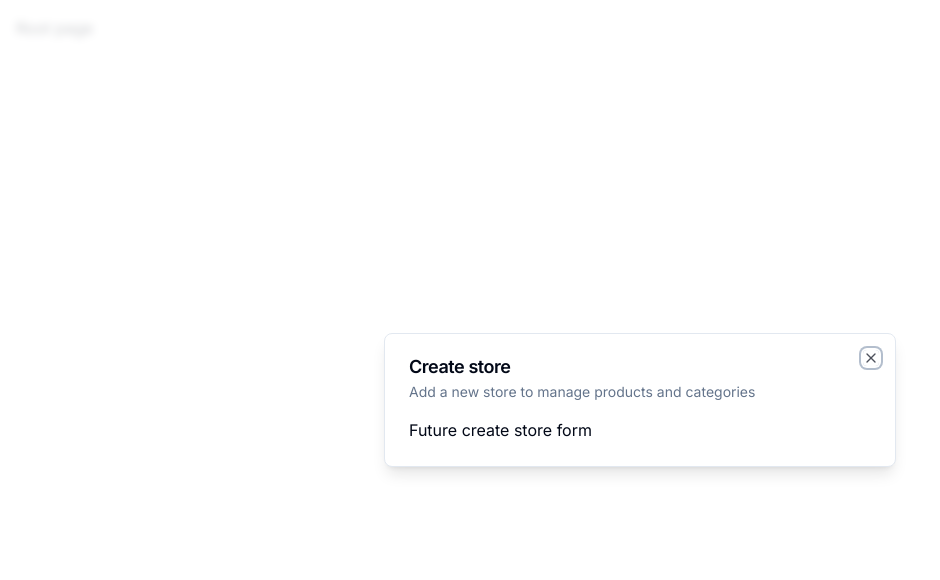
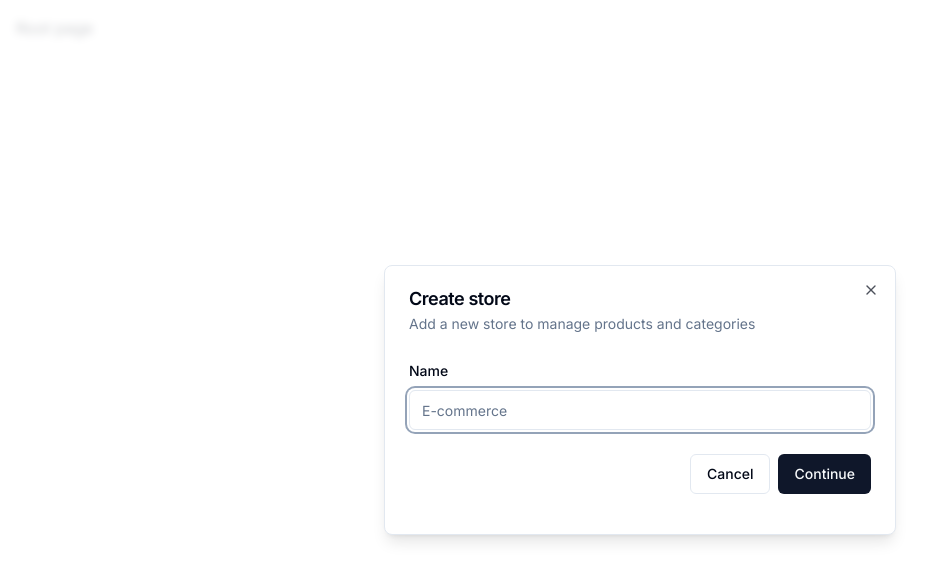
Before and after one commit to EuanMorgan/CornerShop, a Next.js app: page / in a window 1280 px wide. Shown: the top 580 px of the page, without its empty margins (0-940 px from the left). Built offline with nearby package versions, Linux system fonts and the light colour scheme.

Commit message:
feat: basic form setup

```diff
--- a/package.json
+++ b/package.json
@@ -10,8 +10,10 @@
   },
   "dependencies": {
     "@clerk/nextjs": "^4.21.13",
+    "@hookform/resolvers": "^3.1.1",
     "@prisma/client": "^4.16.2",
     "@radix-ui/react-dialog": "^1.0.4",
+    "@radix-ui/react-label": "^2.0.2",
     "@radix-ui/react-slot": "^1.0.2",
     "@types/node": "20.3.3",
     "@types/react": "18.2.14",
@@ -26,10 +28,12 @@
     "postcss": "8.4.24",
     "react": "18.2.0",
     "react-dom": "18.2.0",
+    "react-hook-form": "^7.45.1",
     "tailwind-merge": "^1.13.2",
     "tailwindcss": "3.3.2",
     "tailwindcss-animate": "^1.0.6",
     "typescript": "5.1.6",
+    "zod": "^3.21.4",
     "zustand": "^4.3.8"
   },
   "devDependencies": {
--- a/src/components/modals/StoreModal.tsx
+++ b/src/components/modals/StoreModal.tsx
@@ -1,10 +1,41 @@
 'use client';
+
+import {useForm} from 'react-hook-form';
+import {z} from 'zod';
+import {zodResolver} from '@hookform/resolvers/zod';
 
 import {Modal} from '~/components/ui/modal';
 import {useStoreModal} from '~/hooks/use-store-modal';
+import {
+  Form,
+  FormControl,
+  FormField,
+  FormItem,
+  FormLabel,
+  FormMessage,
+} from '~/components/ui/form';
+import {Input} from '~/components/ui/input';
+import {Button} from '~/components/ui/button';
+
+const formSchema = z.object({
+  name: z.string().min(1),
+});
 
 export const StoreModal = () => {
   const storeModal = useStoreModal();
+
+  const form = useForm<z.infer<typeof formSchema>>({
+    resolver: zodResolver(formSchema),
+    defaultValues: {
+      name: '',
+    },
+  });
+
+  const onSubmit = async (values: z.infer<typeof formSchema>) => {
+    // TODO
+    console.log(values);
+  };
+
   return (
     <Modal
       title='Create store'
@@ -12,7 +43,33 @@
       isOpen={storeModal.isOpen}
       onClose={storeModal.onClose}
     >
-      Future create store form
+      <div>
+        <div className='space-y-4 py-2 pb-4'>
+          <Form {...form}>
+            <form onSubmit={form.handleSubmit(onSubmit)}>
+              <FormField
+                control={form.control}
+                name='name'
+                render={({field}) => (
+                  <FormItem>
+                    <FormLabel>Name</FormLabel>
+                    <FormControl>
+                      <Input placeholder='E-commerce' {...field} />
+                    </FormControl>
+                    <FormMessage />
+                  </FormItem>
+                )}
+              />
+              <div className='pt-6 space-x-2 flex items-center justify-end w-full'>
+                <Button variant={'outline'} onClick={storeModal.onClose}>
+                  Cancel
+                </Button>
+                <Button type='submit'>Continue</Button>
+              </div>
+            </form>
+          </Form>
+        </div>
+      </div>
     </Modal>
   );
 };
--- /dev/null
+++ b/src/components/ui/form.tsx
@@ -0,0 +1,176 @@
+import * as React from "react"
+import * as LabelPrimitive from "@radix-ui/react-label"
+import { Slot } from "@radix-ui/react-slot"
+import {
+  Controller,
+  ControllerProps,
+  FieldPath,
+  FieldValues,
+  FormProvider,
+  useFormContext,
+} from "react-hook-form"
+
+import { cn } from "~/lib/utils"
+import { Label } from "~/components/ui/label"
+
+const Form = FormProvider
+
+type FormFieldContextValue<
+  TFieldValues extends FieldValues = FieldValues,
+  TName extends FieldPath<TFieldValues> = FieldPath<TFieldValues>
+> = {
+  name: TName
+}
+
+const FormFieldContext = React.createContext<FormFieldContextValue>(
+  {} as FormFieldContextValue
+)
+
+const FormField = <
+  TFieldValues extends FieldValues = FieldValues,
+  TName extends FieldPath<TFieldValues> = FieldPath<TFieldValues>
+>({
+  ...props
+}: ControllerProps<TFieldValues, TName>) => {
+  return (
+    <FormFieldContext.Provider value={{ name: props.name }}>
+      <Controller {...props} />
+    </FormFieldContext.Provider>
+  )
+}
+
+const useFormField = () => {
+  const fieldContext = React.useContext(FormFieldContext)
+  const itemContext = React.useContext(FormItemContext)
+  const { getFieldState, formState } = useFormContext()
+
+  const fieldState = getFieldState(fieldContext.name, formState)
+
+  if (!fieldContext) {
+    throw new Error("useFormField should be used within <FormField>")
+  }
+
+  const { id } = itemContext
+
+  return {
+    id,
+    name: fieldContext.name,
+    formItemId: `${id}-form-item`,
+    formDescriptionId: `${id}-form-item-description`,
+    formMessageId: `${id}-form-item-message`,
+    ...fieldState,
+  }
+}
+
+type FormItemContextValue = {
+  id: string
+}
+
+const FormItemContext = React.createContext<FormItemContextValue>(
+  {} as FormItemContextValue
+)
+
+const FormItem = React.forwardRef<
+  HTMLDivElement,
+  React.HTMLAttributes<HTMLDivElement>
+>(({ className, ...props }, ref) => {
+  const id = React.useId()
+
+  return (
+    <FormItemContext.Provider value={{ id }}>
+      <div ref={ref} className={cn("space-y-2", className)} {...props} />
+    </FormItemContext.Provider>
+  )
+})
+FormItem.displayName = "FormItem"
+
+const FormLabel = React.forwardRef<
+  React.ElementRef<typeof LabelPrimitive.Root>,
+  React.ComponentPropsWithoutRef<typeof LabelPrimitive.Root>
+>(({ className, ...props }, ref) => {
+  const { error, formItemId } = useFormField()
+
+  return (
+    <Label
+      ref={ref}
+      className={cn(error && "text-destructive", className)}
+      htmlFor={formItemId}
+      {...props}
+    />
+  )
+})
+FormLabel.displayName = "FormLabel"
+
+const FormControl = React.forwardRef<
+  React.ElementRef<typeof Slot>,
+  React.ComponentPropsWithoutRef<typeof Slot>
+>(({ ...props }, ref) => {
+  const { error, formItemId, formDescriptionId, formMessageId } = useFormField()
+
+  return (
+    <Slot
+      ref={ref}
+      id={formItemId}
+      aria-describedby={
+        !error
+          ? `${formDescriptionId}`
+          : `${formDescriptionId} ${formMessageId}`
+      }
+      aria-invalid={!!error}
+      {...props}
+    />
+  )
+})
+FormControl.displayName = "FormControl"
+
+const FormDescription = React.forwardRef<
+  HTMLParagraphElement,
+  React.HTMLAttributes<HTMLParagraphElement>
+>(({ className, ...props }, ref) => {
+  const { formDescriptionId } = useFormField()
+
+  return (
+    <p
+      ref={ref}
+      id={formDescriptionId}
+      className={cn("text-sm text-muted-foreground", className)}
+      {...props}
+    />
+  )
+})
+FormDescription.displayName = "FormDescription"
+
+const FormMessage = React.forwardRef<
+  HTMLParagraphElement,
+  React.HTMLAttributes<HTMLParagraphElement>
+>(({ className, children, ...props }, ref) => {
+  const { error, formMessageId } = useFormField()
+  const body = error ? String(error?.message) : children
+
+  if (!body) {
+    return null
+  }
+
+  return (
+    <p
+      ref={ref}
+      id={formMessageId}
+      className={cn("text-sm font-medium text-destructive", className)}
+      {...props}
+    >
+      {body}
+    </p>
+  )
+})
+FormMessage.displayName = "FormMessage"
+
+export {
+  useFormField,
+  Form,
+  FormItem,
+  FormLabel,
+  FormControl,
+  FormDescription,
+  FormMessage,
+  FormField,
+}
--- /dev/null
+++ b/src/components/ui/input.tsx
@@ -0,0 +1,25 @@
+import * as React from "react"
+
+import { cn } from "~/lib/utils"
+
+export interface InputProps
+  extends React.InputHTMLAttributes<HTMLInputElement> {}
+
+const Input = React.forwardRef<HTMLInputElement, InputProps>(
+  ({ className, type, ...props }, ref) => {
+    return (
+      <input
+        type={type}
+        className={cn(
+          "flex h-10 w-full rounded-md border border-input bg-background px-3 py-2 text-sm ring-offset-background file:border-0 file:bg-transparent file:text-sm file:font-medium placeholder:text-muted-foreground focus-visible:outline-none focus-visible:ring-2 focus-visible:ring-ring focus-visible:ring-offset-2 disabled:cursor-not-allowed disabled:opacity-50",
+          className
+        )}
+        ref={ref}
+        {...props}
+      />
+    )
+  }
+)
+Input.displayName = "Input"
+
+export { Input }
--- /dev/null
+++ b/src/components/ui/label.tsx
@@ -0,0 +1,26 @@
+"use client"
+
+import * as React from "react"
+import * as LabelPrimitive from "@radix-ui/react-label"
+import { cva, type VariantProps } from "class-variance-authority"
+
+import { cn } from "~/lib/utils"
+
+const labelVariants = cva(
+  "text-sm font-medium leading-none peer-disabled:cursor-not-allowed peer-disabled:opacity-70"
+)
+
+const Label = React.forwardRef<
+  React.ElementRef<typeof LabelPrimitive.Root>,
+  React.ComponentPropsWithoutRef<typeof LabelPrimitive.Root> &
+    VariantProps<typeof labelVariants>
+>(({ className, ...props }, ref) => (
+  <LabelPrimitive.Root
+    ref={ref}
+    className={cn(labelVariants(), className)}
+    {...props}
+  />
+))
+Label.displayName = LabelPrimitive.Root.displayName
+
+export { Label }
```
Also changed, not shown: 1 other file (tests, documents, lock files or other folders).
